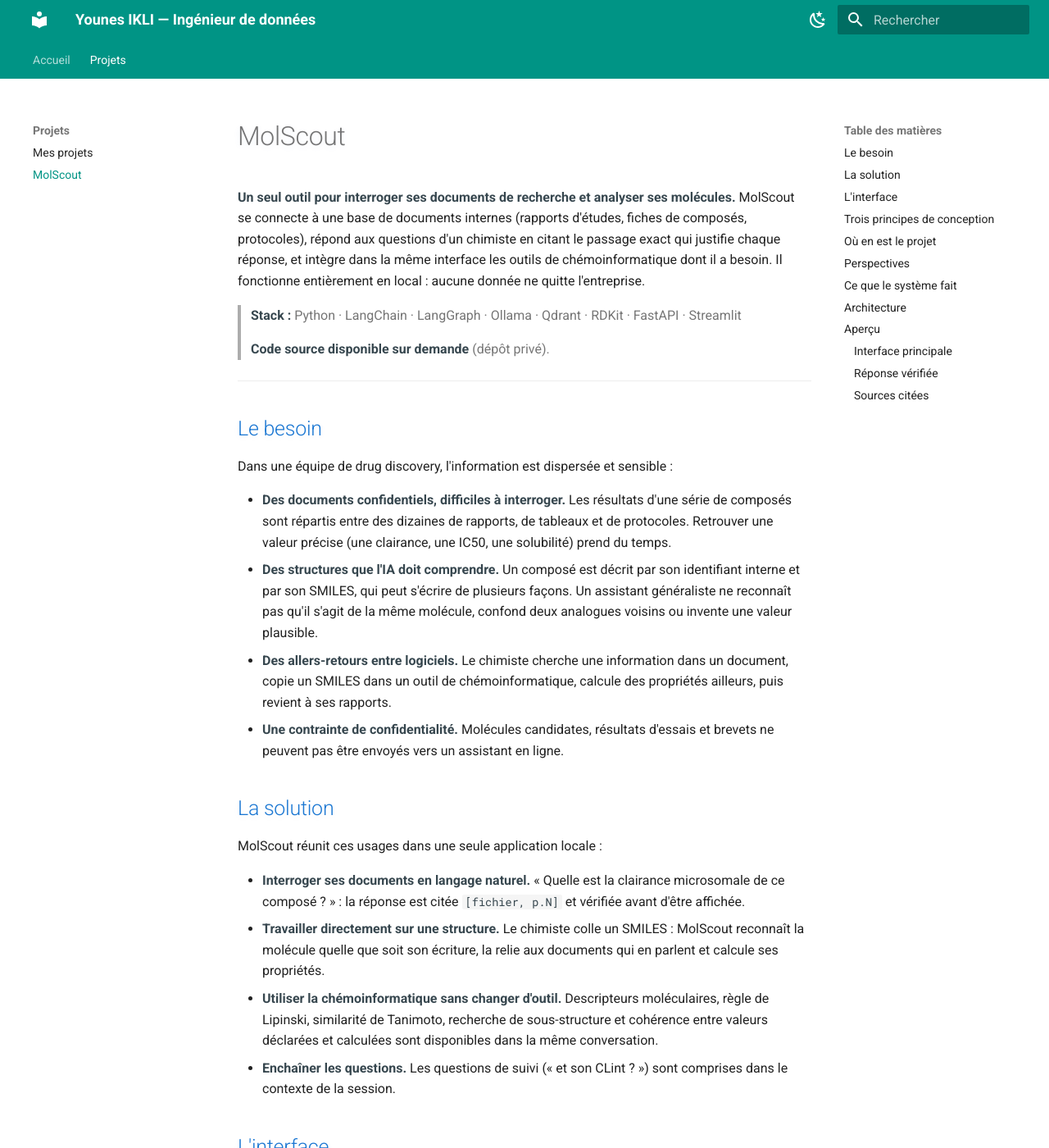
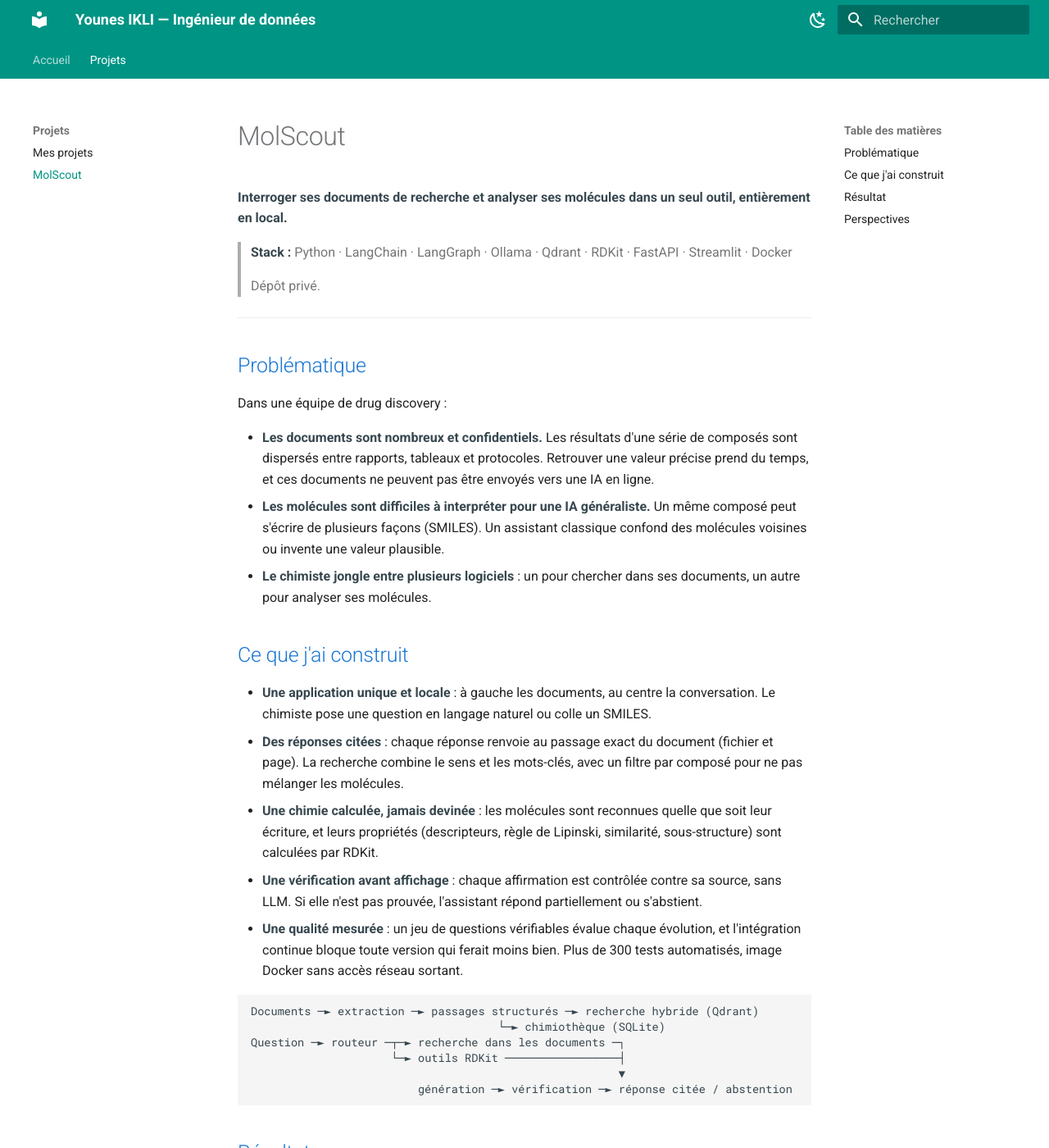
Before and after one commit to y-ikli/y-ikli.github.io, an MkDocs documentation site: the page built from docs/projets/molscout.md, in a window 1280 px wide and 1400 px high. Shown: the whole window at 82% size. Built offline with MkDocs 1.6.1 and Material for MkDocs 9.7.7, drawn with Linux system fonts in a browser that asks for light colours; some of the changed text lies outside the part shown.

Commit message:
update molscout page

````diff
--- a/docs/projets/molscout.md
+++ b/docs/projets/molscout.md
@@ -1,100 +1,54 @@
 # MolScout
 
-**Un seul outil pour interroger ses documents de recherche et analyser ses molécules.** MolScout se connecte à une base de documents internes (rapports d'études, fiches de composés, protocoles), répond aux questions d'un chimiste en citant le passage exact qui justifie chaque réponse, et intègre dans la même interface les outils de chémoinformatique dont il a besoin. Il fonctionne entièrement en local : aucune donnée ne quitte l'entreprise.
+**Interroger ses documents de recherche et analyser ses molécules dans un seul outil, entièrement en local.**
 
-> **Stack :** Python · LangChain · LangGraph · Ollama · Qdrant · RDKit · FastAPI · Streamlit
+> **Stack :** Python · LangChain · LangGraph · Ollama · Qdrant · RDKit · FastAPI · Streamlit · Docker
 >
-> **Code source disponible sur demande** (dépôt privé).
+> Dépôt privé.
 
 ---
 
-## Le besoin
+## Problématique
 
-Dans une équipe de drug discovery, l'information est dispersée et sensible :
+Dans une équipe de drug discovery :
 
-- **Des documents confidentiels, difficiles à interroger.** Les résultats d'une série de composés sont répartis entre des dizaines de rapports, de tableaux et de protocoles. Retrouver une valeur précise (une clairance, une IC50, une solubilité) prend du temps.
-- **Des structures que l'IA doit comprendre.** Un composé est décrit par son identifiant interne et par son SMILES, qui peut s'écrire de plusieurs façons. Un assistant généraliste ne reconnaît pas qu'il s'agit de la même molécule, confond deux analogues voisins ou invente une valeur plausible.
-- **Des allers-retours entre logiciels.** Le chimiste cherche une information dans un document, copie un SMILES dans un outil de chémoinformatique, calcule des propriétés ailleurs, puis revient à ses rapports.
-- **Une contrainte de confidentialité.** Molécules candidates, résultats d'essais et brevets ne peuvent pas être envoyés vers un assistant en ligne.
+- **Les documents sont nombreux et confidentiels.** Les résultats d'une série de composés sont dispersés entre rapports, tableaux et protocoles. Retrouver une valeur précise prend du temps, et ces documents ne peuvent pas être envoyés vers une IA en ligne.
+- **Les molécules sont difficiles à interpréter pour une IA généraliste.** Un même composé peut s'écrire de plusieurs façons (SMILES). Un assistant classique confond des molécules voisines ou invente une valeur plausible.
+- **Le chimiste jongle entre plusieurs logiciels** : un pour chercher dans ses documents, un autre pour analyser ses molécules.
 
-## La solution
+## Ce que j'ai construit
 
-MolScout réunit ces usages dans une seule application locale :
+- **Une application unique et locale** : à gauche les documents, au centre la conversation. Le chimiste pose une question en langage naturel ou colle un SMILES.
+- **Des réponses citées** : chaque réponse renvoie au passage exact du document (fichier et page). La recherche combine le sens et les mots-clés, avec un filtre par composé pour ne pas mélanger les molécules.
+- **Une chimie calculée, jamais devinée** : les molécules sont reconnues quelle que soit leur écriture, et leurs propriétés (descripteurs, règle de Lipinski, similarité, sous-structure) sont calculées par RDKit.
+- **Une vérification avant affichage** : chaque affirmation est contrôlée contre sa source, sans LLM. Si elle n'est pas prouvée, l'assistant répond partiellement ou s'abstient.
+- **Une qualité mesurée** : un jeu de questions vérifiables évalue chaque évolution, et l'intégration continue bloque toute version qui ferait moins bien. Plus de 300 tests automatisés, image Docker sans accès réseau sortant.
 
-- **Interroger ses documents en langage naturel.** « Quelle est la clairance microsomale de ce composé ? » : la réponse est citée `[fichier, p.N]` et vérifiée avant d'être affichée.
-- **Travailler directement sur une structure.** Le chimiste colle un SMILES : MolScout reconnaît la molécule quelle que soit son écriture, la relie aux documents qui en parlent et calcule ses propriétés.
-- **Utiliser la chémoinformatique sans changer d'outil.** Descripteurs moléculaires, règle de Lipinski, similarité de Tanimoto, recherche de sous-structure et cohérence entre valeurs déclarées et calculées sont disponibles dans la même conversation.
-- **Enchaîner les questions.** Les questions de suivi (« et son CLint ? ») sont comprises dans le contexte de la session.
+```
+Documents ─► extraction ─► passages structurés ─► recherche hybride (Qdrant)
+                                     └─► chimiothèque (SQLite)
+Question ─► routeur ─┬─► recherche dans les documents ─┐
+                     └─► outils RDKit ─────────────────┤
+                                                       ▼
+                         génération ─► vérification ─► réponse citée / abstention
+```
 
-## L'interface
+## Résultat
 
-MolScout s'utilise dans une application web locale (Streamlit), ouverte dans le navigateur, sur un seul écran :
+Un **prototype fonctionnel** de bout en bout : les documents sont indexés, les questions reçoivent une réponse citée et vérifiée, la chimie s'affiche dans la conversation, et l'assistant s'abstient plutôt que d'affirmer sans preuve. Aucune donnée ne quitte la machine.
 
-- **À gauche, les documents** : choix de la collection, ajout et indexation d'un document (PDF, DOCX, ODT, Markdown), liste des documents indexés avec le nombre de passages de chacun.
-- **Au centre, la conversation** : le chimiste pose sa question en langage naturel ou colle un SMILES. Chaque réponse affiche son statut (« Vérifiée », « Partielle » ou « Abstention »), son temps de calcul et ses sources.
-- **Les sources en un clic** : les passages exacts qui justifient la réponse, avec le nom du document et la page.
-- **La chimie dans la conversation** : quand un SMILES apparaît dans une question, sa structure 2D et ses descripteurs calculés par RDKit s'affichent directement dans l'échange.
+![Interface principale de MolScout](../images_projets/molscout/accueil.png)
+*Les documents indexés à gauche, la zone de question au centre.*
 
-## Trois principes de conception
+![Réponse vérifiée avec citation](../images_projets/molscout/reponse_verifiee.png)
+*Une réponse citée, avec son statut « Vérifiée » et son temps de calcul.*
 
-- **Chimie calculée, pas devinée.** Toutes les propriétés des molécules viennent de RDKit et d'une chimiothèque locale, jamais du modèle de langage.
-- **Vérification, pas confiance.** Chaque affirmation est contrôlée, sans LLM, contre le passage qu'elle cite : extrait littéral, valeur, unité et composé. Si le contrôle échoue, le système relance une génération guidée, puis répond partiellement ou s'abstient plutôt que d'affirmer à tort.
-- **Local de bout en bout.** Modèle de langage exécuté sur la machine, aucun appel réseau sortant, télémétrie désactivée, déploiement Docker sur réseau interne.
-
-## Où en est le projet
-
-MolScout est un **prototype fonctionnel** : ingestion des documents, recherche, outils de chémoinformatique, vérification des réponses et interface sont en place et fonctionnent ensemble.
-
-Le projet est construit comme un logiciel destiné à être utilisé, pas comme une démonstration :
-
-- **Évaluation automatisée** : un jeu de questions vérifiables et un scoreur déterministe mesurent la qualité des réponses à chaque évolution.
-- **Barrière de non-régression** : l'intégration continue bloque toute version qui ferait moins bien que la précédente.
-- **Qualité logicielle** : plus de 300 tests automatisés, analyse statique, image Docker vérifiée sans accès réseau sortant.
+![Détail des sources citées](../images_projets/molscout/sources_citees.png)
+*Les passages exacts qui justifient la réponse, consultables en un clic.*
 
 ## Perspectives
 
-- **Valider sur des documents réels**, anonymisés ou non confidentiels, avec des chimistes.
+- **Valider l'outil sur des documents réels**, avec des chimistes.
 - **Réduire le temps de réponse**, avec un modèle plus léger ou un GPU.
-- **Enrichir l'interface** : aperçu du document cité à côté de la réponse, et panneau de chémoinformatique permanent pour comparer plusieurs molécules.
-- **Se connecter à d'autres sources documentaires** de l'entreprise, au-delà des fichiers déposés.
-- **Enrichir les outils de chémoinformatique** selon les besoins des équipes.
-
-## Ce que le système fait
-
-| Capacité | Détail |
-|---|---|
-| Ingestion PDF, DOCX, ODT, Markdown | Passages structurés (en-tête, section, page) ; identifiants de composés et SMILES extraits ; propriétés déclarées contrôlées contre RDKit ; ingestion idempotente |
-| Questions sur documents | Récupération hybride (dense + lexicale) avec filtre par composé ; réponses citées et vérifiées |
-| Questions sur une structure | SMILES reconnu quelle que soit son écriture ; propriétés, similarité, sous-structure, cohérence déclaré/calculé |
-| Conversation | Questions de suivi résolues dans la session |
-| Interface | Application web locale (Streamlit) : statut de vérification, sources, structure 2D |
-
-## Architecture
-
-```
-Documents ─► extraction ─► passages structurés ─► embeddings + lexical ─► Qdrant
-                                     └─► chimiothèque (SQLite)
-Question ─► contexte ─► routeur (entités) ─┬─► récupération hybride ─┐
-                                           └─► outils RDKit ─────────┤
-                                                                     ▼
-                                   génération structurée ─► vérification déterministe ─► réponse citée / abstention
-```
-
-Composants : LangGraph orchestre le graphe (récupération, outils, génération, vérification) ; Ollama exécute le LLM et les embeddings en local ; Qdrant assure la recherche vectorielle ; RDKit la chimie ; SQLite la chimiothèque ; FastAPI l'API ; Streamlit l'interface.
-
-## Aperçu
-
-### Interface principale
-
-![Interface principale de MolScout](../images_projets/molscout/accueil.png)
-*À gauche, les documents indexés et l'ajout de nouveaux fichiers ; au centre, la zone de question. Tout fonctionne en local.*
-
-### Réponse vérifiée
-
-![Réponse vérifiée avec citation](../images_projets/molscout/reponse_verifiee.png)
-*Une question sur un composé : la réponse cite son document source, porte le statut « Vérifiée » et affiche son temps de calcul.*
-
-### Sources citées
-
-![Détail des sources citées](../images_projets/molscout/sources_citees.png)
-*Les passages exacts qui justifient la réponse, avec leur document et leur page : le chimiste peut tout contrôler en un clic.*
+- **Enrichir l'interface** : aperçu du document cité, panneau de chémoinformatique pour comparer plusieurs molécules.
+- **Se connecter aux sources documentaires de l'entreprise**, au-delà des fichiers déposés.
````
